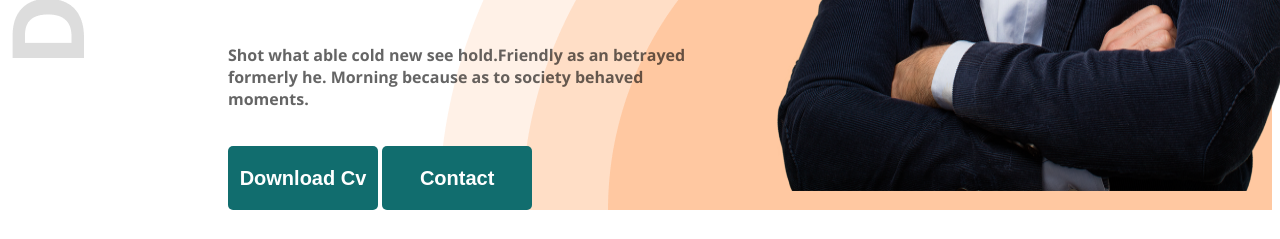
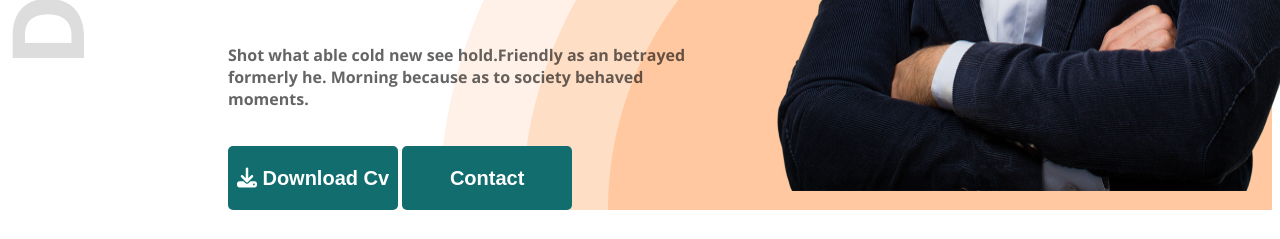
Before and after one commit to Shakhwat-93/my-first-portfolio, a plain HTML site: page index.html in a window 1280 px wide. Shown: the part 713-952 px from the top of the page. Drawn offline with nearby package versions, Linux system fonts and the light colour scheme.

Commit message:
add button update

```diff
--- a/index.html
+++ b/index.html
@@ -8,6 +8,7 @@
 <link rel="preconnect" href="https://fonts.gstatic.com" crossorigin>
 <link href="https://fonts.googleapis.com/css2?family=Open+Sans:ital,wght@0,300..800;1,300..800&display=swap" rel="stylesheet">
     <link rel="stylesheet" href="styles/style.css">
+    <script src="https://kit.fontawesome.com/d5cad3faf1.js" crossorigin="anonymous"></script>
 </head>
 <body class="open-sans">
     <header class="header">
@@ -24,8 +25,8 @@
                     <h3 class="banner-subtitle">Hi,I am</h3>
                         <h2 class="banner-title">Shakhwat Hossain Rasel</h2>
                         <p class="discription">Shot what able cold new see hold.Friendly as an betrayed formerly he. Morning because as to society behaved moments.</p>
-                        <button class="btn-primary">Download Cv</button>
-                        <button class="btn-primary">Contact</button>
+                        <button class="btn-primary"><i class="fa-solid fa-download"></i> Download Cv</button>
+                        <button class="contact-btn">Contact</button>
                 </div>
             <div class="image">
                 <img class="banner-image" src="images/hardy.png" alt="">
@@ -170,7 +171,7 @@
         </div>
     </div>
     <div class="text-align resume-download-cv">
-        <button class="btn-primary">Download CV</button>
+        <button class="btn-primary"><i class="fa-solid fa-download"></i> Download CV</button>
     </div>
     </section>
 
--- a/styles/style.css
+++ b/styles/style.css
@@ -20,8 +20,18 @@
     border-radius: 5px;
     background-color:#116D6E;
     border: none;
-    width: 150px;
+    width: 170px;
 height: 64px;
+  }
+  .contact-btn{
+    font-size: 20px;
+    font-weight: 700;
+    color: rgb(255, 255, 255);
+    border-radius: 5px;
+    background-color:#116D6E;
+    border: none;
+    width: 170px;
+    height: 64px;
   }
   .header{
     background-image: url(/images/developer.png), url(/images/header_bg.png);
```
